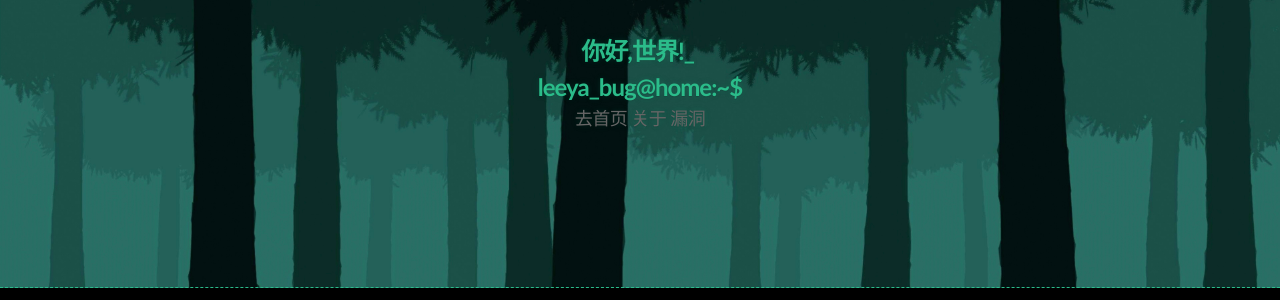
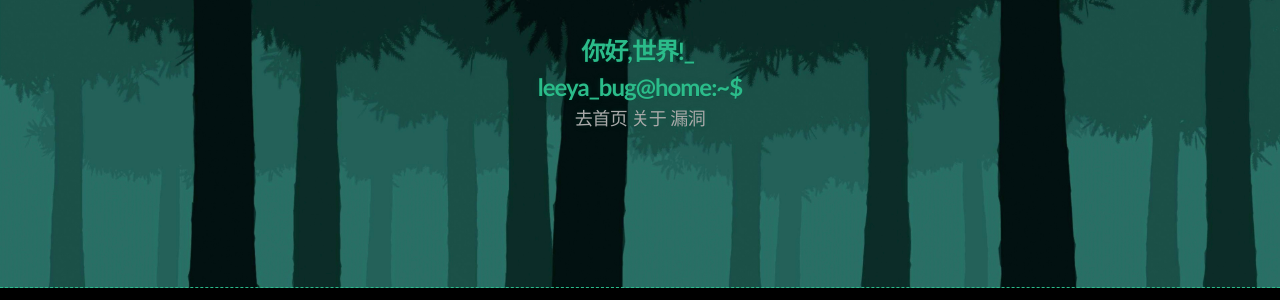
Before and after one commit to Leeyangee/leeyangee.github.io, a Jekyll site: the page built from index.html, in a window 1280 px wide. Shown: the part 257-557 px from the top of the page. Built offline with Jekyll 4.4.1, drawn with Linux system fonts in a browser that asks for light colours; the list of posts is cut into pages by our own code.

Commit message:
Update base.scss

```diff
--- a/_sass/base.scss
+++ b/_sass/base.scss
@@ -88,7 +88,7 @@ header h1 {
 header h2 {
   font-size: 18px;
   font-weight: 300;
-  color: #666;
+  color: #aaa;
 }
 
 /* Main Content
```
